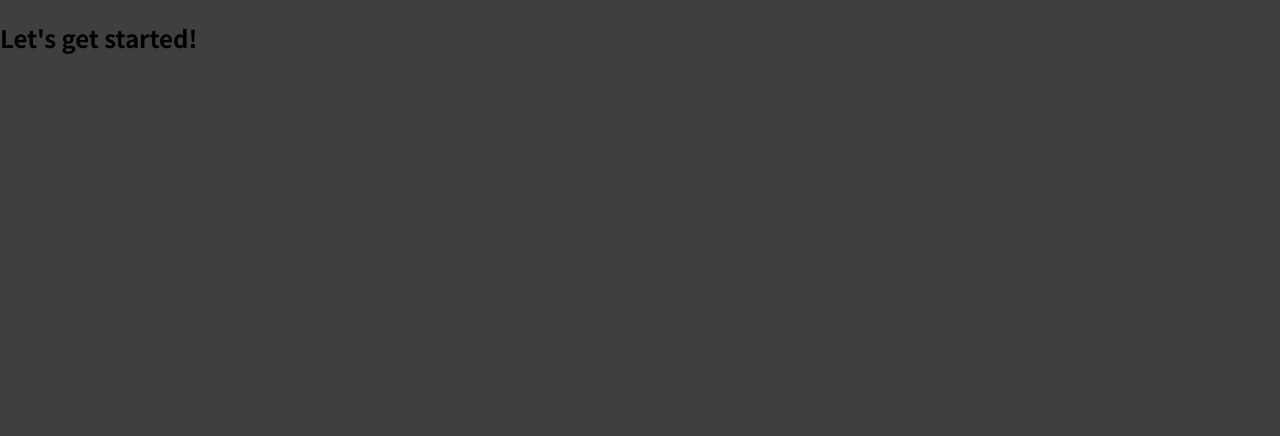
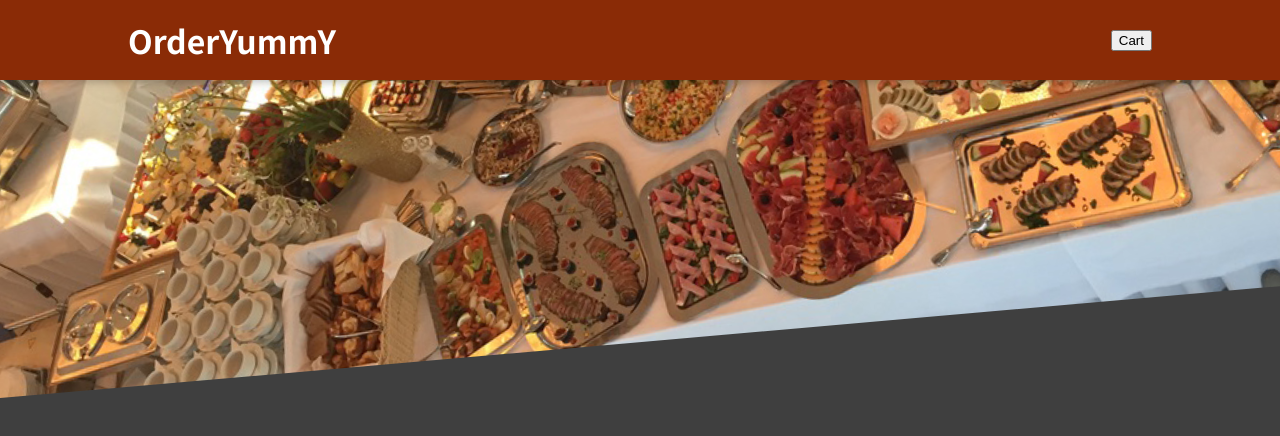
Before and after one commit to parvezaman/order-yummy, a React (Create React App) app: page / in a window 1280 px wide. Shown: the top 436 px of the page. Built offline with nearby package versions, Linux system fonts and the light colour scheme.

Commit message:
header layout added

```diff
--- a/src/App.js
+++ b/src/App.js
@@ -1,7 +1,9 @@
+import Header from "./components/Layout/Header";
+
 function App() {
   return (
     <div>
-      <h2>Let's get started!</h2>
+      <Header />
     </div>
   );
 }
--- /dev/null
+++ b/src/components/Layout/Header.js
@@ -0,0 +1,21 @@
+import React from 'react'
+import classes from './Header.module.css'
+import headerMealsImg from '../../assets/meals.jpg'
+
+const Header = () => {
+  return (
+    <>
+      <header className={classes.header}>
+        <h1>OrderYummY</h1>
+
+        <button>Cart</button>
+      </header>
+
+      <div className={classes['main-image']}>
+        <img src={headerMealsImg} alt="Table full of delicious meals" />
+      </div>
+    </>
+  )
+}
+
+export default Header
--- /dev/null
+++ b/src/components/Layout/Header.module.css
@@ -0,0 +1,29 @@
+.header {
+    position: fixed;
+    top: 0;
+    left: 0;
+    width: 100%;
+    height: 5rem;
+    background-color: #8a2b06;
+    color: white;
+    display: flex;
+    justify-content: space-between;
+    align-items: center;
+    padding: 0 10%;
+    box-shadow: 0 2px 8px rgba(0, 0, 0, 0.25);
+    z-index: 10;
+}
+
+.main-image {
+    width: 100%;
+    height: 25rem;
+    z-index: 0;
+    overflow: hidden;
+}
+
+.main-image img {
+    width: 110%;
+    height: 100%;
+    object-fit: cover;
+    transform: rotateZ(-5deg) translateY(-4rem) translateX(-1rem);
+}
```
Also changed, not shown: src/assets/meals.jpg (added).
